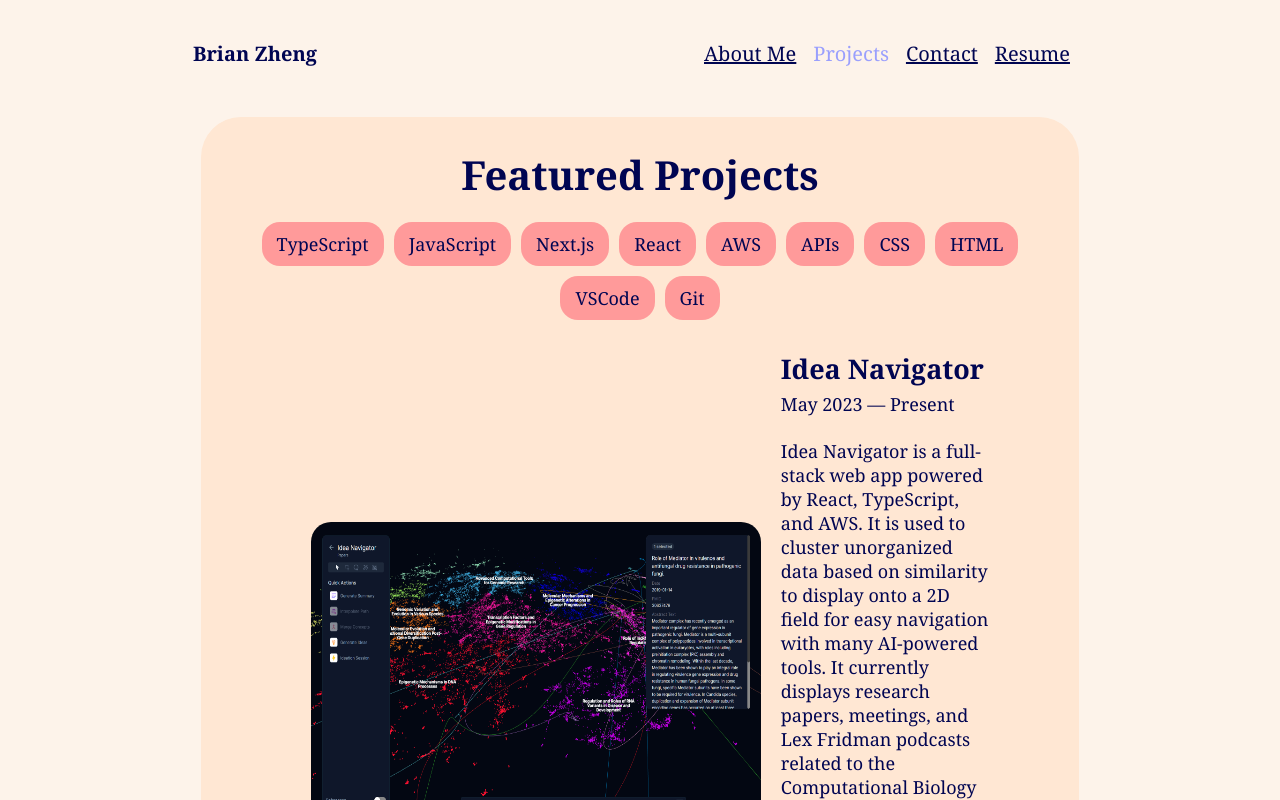
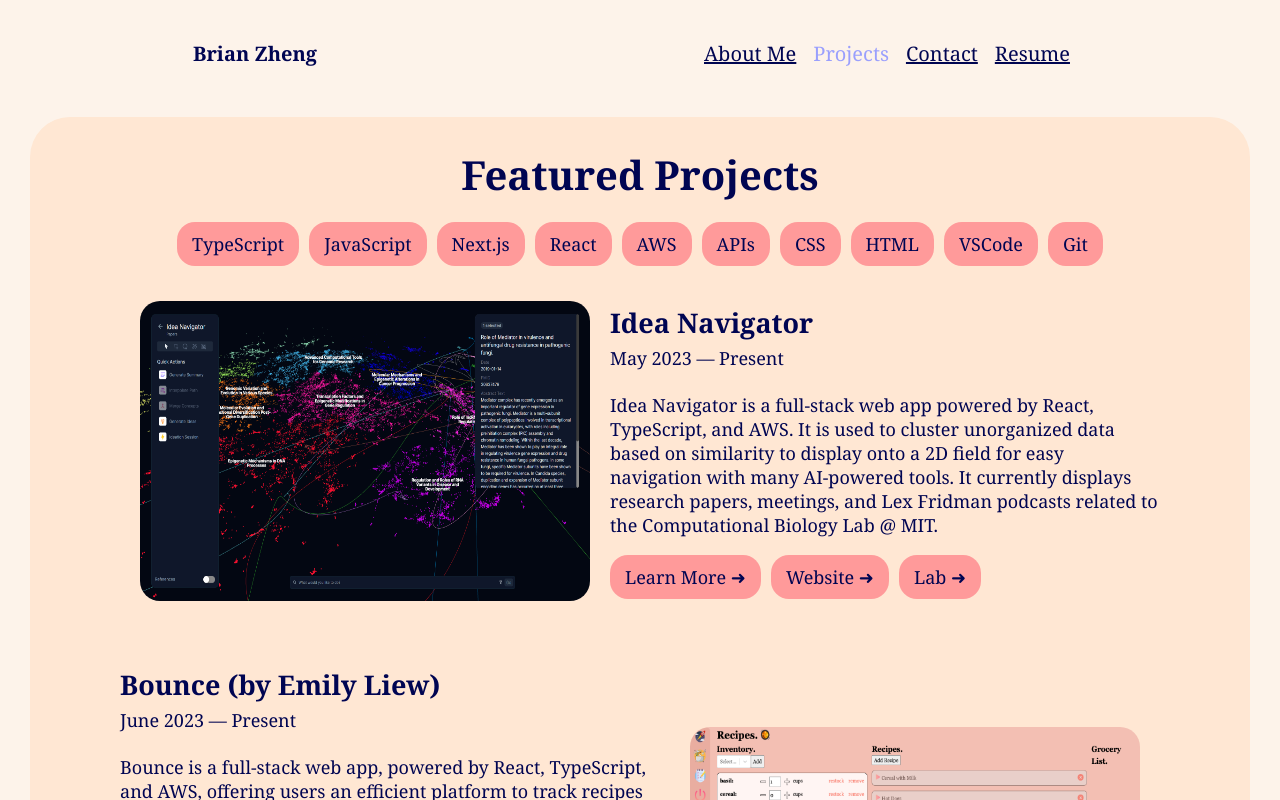
Before and after one commit to brianzheng205/portfolio, a Next.js app: page /projects in a window 1280 px wide. Shown: the top 800 px of the page. Built offline with nearby package versions, Linux system fonts and the light colour scheme.

Commit message:
Fixed CSS for smaller pc screens

```diff
--- a/src/app/styles/aboutMe.module.css
+++ b/src/app/styles/aboutMe.module.css
@@ -17,7 +17,7 @@
 
 .skillsContainer {
   margin-top: 20px;
-  width: 30%;
+  width: 600px;
   display: flex;
   flex-direction: row;
   justify-content: space-around;
--- a/src/app/styles/projects.module.css
+++ b/src/app/styles/projects.module.css
@@ -1,7 +1,7 @@
 .projectGroup {
   margin-bottom: 50px;
   padding: 30px 60px;
-  width: 60%;
+  width: 1100px;
   display: flex;
   flex-direction: column;
   align-items: center;
--- a/src/app/styles/utils.module.css
+++ b/src/app/styles/utils.module.css
@@ -65,7 +65,7 @@
   flex-direction: column;
   align-content: center;
   margin-top: 50px;
-  width: 35%;
+  width: 700px;
   padding: 20px;
   border-radius: 20px;
   background-color: #ffe7d3;
```
